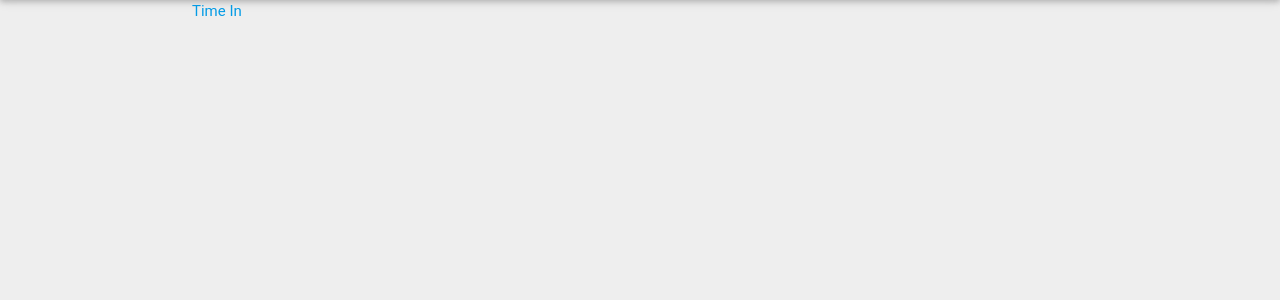
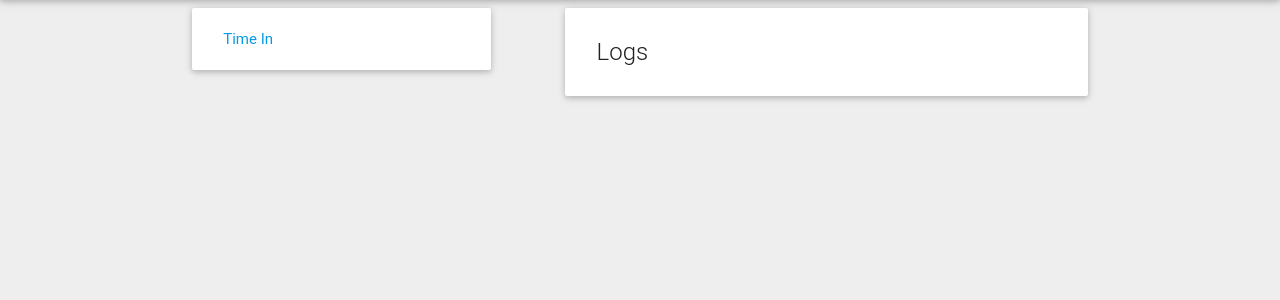
Before and after one commit to jayArnel/timelog, a Django app: page /log/ in a window 1280 px wide. Shown: the part 64-364 px from the top of the page. Run offline with Django 3.2, Linux system fonts and the light colour scheme; a user stored in the database is signed in; tables that the repository leaves empty hold one stand-in row (values such as "Sample post"); data that the repository does not hold is empty; style sheets or scripts are compiled from the project's sources; some web fonts are replaced.

Commit message:
updated layout of timelog page

```diff
--- a/log/templates/log/timelog/timelog.html
+++ b/log/templates/log/timelog/timelog.html
@@ -1,7 +1,16 @@
 {% extends 'base.html' %}
 {% block page_content %}
-<div class="container" id="timelog" data-user="{{ user.pk }}">
-    <a class="{{time_class}}" id="time">{{time_txt}}</a>
+<div class="container row" id="timelog" data-user="{{ user.pk }}">
+    <div class="col s12 l4 white card" id="time-actions">
+        <div class="card-content">
+            <a class="{{time_class}}" id="time">{{time_txt}}</a>
+        </div>
+    </div>
+    <div class="col s12 l7 offset-l1 white card" id='log-list'>
+        <div class="card-content">
+            <span class="card-title">Logs</span>
+        </div>
+    </div>
 </div>
 {% endblock %}
 {% block page_javascript %}
```
Also changed, not shown: 1 other file.
